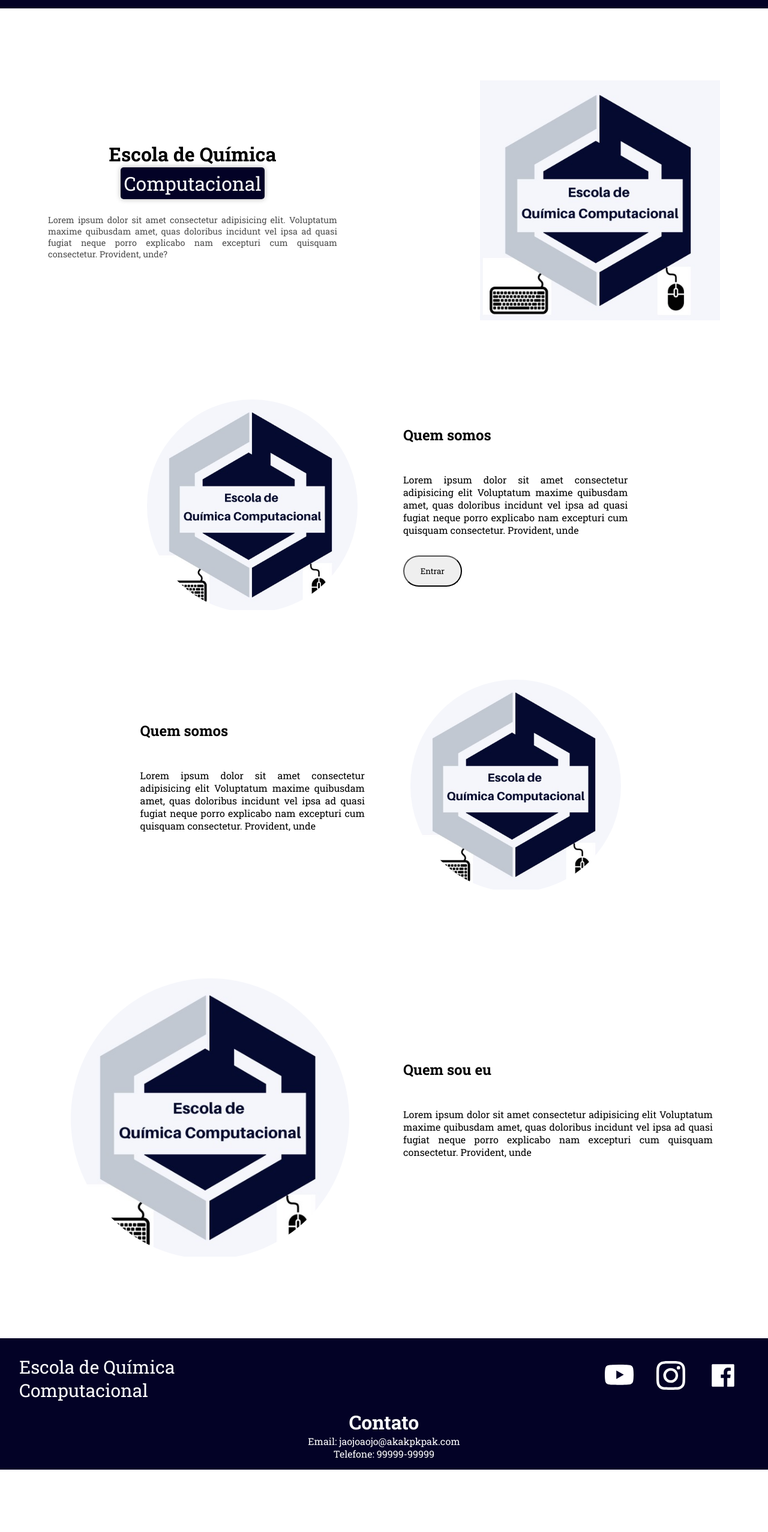
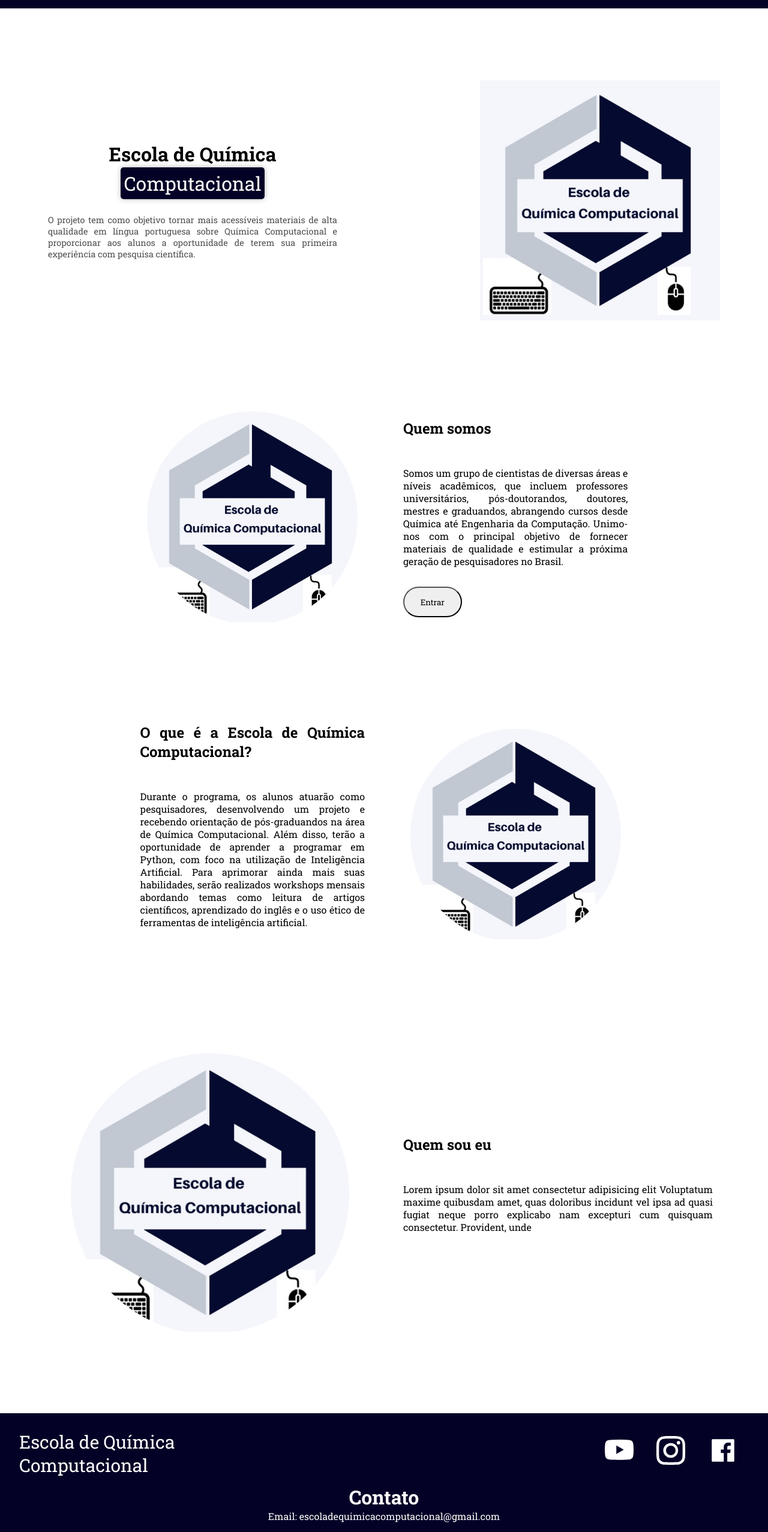
Before and after one commit to escola-quimica/Projeto-Quimica, a React (Vite) app: page / in a window 1280 px wide. Shown: the part 103-2657 px from the top of the page at 60% size. Before the commit the page ends 2553 px from the top, so only its background shows below. Built offline with nearby package versions, Linux system fonts and the light colour scheme.

Commit message:
munda de texto

```diff
--- a/src/Components/Layouts/Footer.css
+++ b/src/Components/Layouts/Footer.css
@@ -44,10 +44,7 @@ footer .contact-info {
   text-align: center;
 }
 
-footer .contact-info p {
-  width: 100%;
-  font-size: 16px;
-}
+
 
 @media screen and (max-width: 550px) {
   footer .footerUpper {
--- a/src/Components/Layouts/Footer.jsx
+++ b/src/Components/Layouts/Footer.jsx
@@ -15,7 +15,7 @@ const Footer = () => {
         </div>
 
         <div className="linksIcons">
-          <a href="#">
+          <a href=" https://www.youtube.com/@QuimicaComputacional/featured">
             <BsYoutube />
           </a>
           <a href="#">
@@ -29,8 +29,7 @@ const Footer = () => {
 
       <div className="contact-info">
         <h1>Contato</h1>
-        <p>Email: jaojoaojo@akakpkpak.com</p>
-        <p>Telefone: 99999-99999</p>
+        <span>Email: escoladequimicacomputacional@gmail.com</span>
       </div>
     </footer>
   );
--- a/src/Components/Pages/Home.jsx
+++ b/src/Components/Pages/Home.jsx
@@ -63,10 +63,10 @@ const Home = () => {
           <h1>Escola de Química</h1>
           <span>Computacional</span>
           <p>
-            Lorem ipsum dolor sit amet consectetur adipisicing elit. Voluptatum
-            maxime quibusdam amet, quas doloribus incidunt vel ipsa ad quasi
-            fugiat neque porro explicabo nam excepturi cum quisquam consectetur.
-            Provident, unde?
+            O projeto tem como objetivo tornar mais acessíveis materiais de alta
+            qualidade em língua portuguesa sobre Química Computacional e
+            proporcionar aos alunos a oportunidade de terem sua primeira
+            experiência com pesquisa científica.
           </p>
         </animated.div>
         <animated.div className="banner-img" style={bannerAnimation}>
@@ -83,10 +83,7 @@ const Home = () => {
             photo={imagemEscolaQuimica}
             alt="Foto da Escola de Química Computacional"
             title="Quem somos"
-            text={`Lorem ipsum dolor sit amet consectetur adipisicing elit
-              Voluptatum maxime quibusdam amet, quas doloribus incidunt vel ipsa
-              ad quasi fugiat neque porro explicabo nam excepturi cum quisquam
-              consectetur. Provident, unde`}
+            text={`Somos um grupo de cientistas de diversas áreas e níveis acadêmicos, que incluem professores universitários, pós-doutorandos, doutores, mestres e graduandos, abrangendo cursos desde Química até Engenharia da Computação. Unimo-nos com o principal objetivo de fornecer materiais de qualidade e estimular a próxima geração de pesquisadores no Brasil.`}
             hasActions
             layoutType="photo-left"
           />
@@ -99,12 +96,9 @@ const Home = () => {
           <DescriptionBox
             photo={imagemEscolaQuimica}
             alt="Foto da Escola de Química Computacional"
-            title="Quem somos"
-            text={`Lorem ipsum dolor sit amet consectetur adipisicing elit
-              Voluptatum maxime quibusdam amet, quas doloribus incidunt vel ipsa
-              ad quasi fugiat neque porro explicabo nam excepturi cum quisquam
-              consectetur. Provident, unde`}
-
+            title="O que é a Escola de Química Computacional?"
+            text={`Durante o programa, os alunos atuarão como pesquisadores, desenvolvendo um projeto e recebendo orientação de pós-graduandos na área de Química Computacional. Além disso, terão a oportunidade de aprender a programar em Python, com foco na utilização de Inteligência Artificial. Para aprimorar ainda mais suas habilidades, serão realizados workshops mensais abordando temas como leitura de artigos científicos, aprendizado do inglês e o uso ético de ferramentas de inteligência artificial.
+            `}
           />
         </animated.div>
       </div>
@@ -119,7 +113,7 @@ const Home = () => {
               Voluptatum maxime quibusdam amet, quas doloribus incidunt vel ipsa
               ad quasi fugiat neque porro explicabo nam excepturi cum quisquam
               consectetur. Provident, unde`}
-              layoutType="photo-left"
+            layoutType="photo-left"
           />
         </animated.div>
       </div>
```
Also changed, not shown: 1 other file (tests, documents, lock files or other folders).
